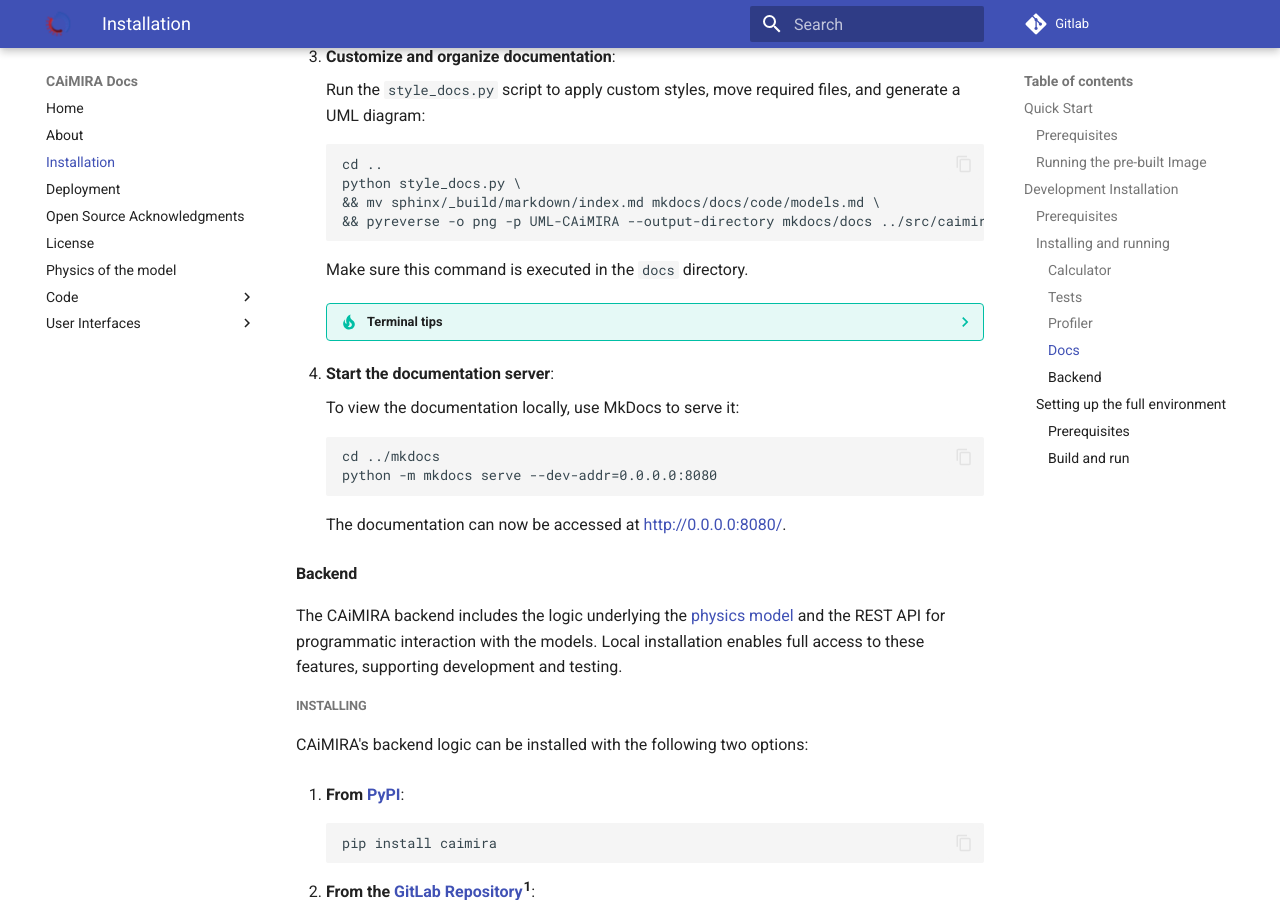
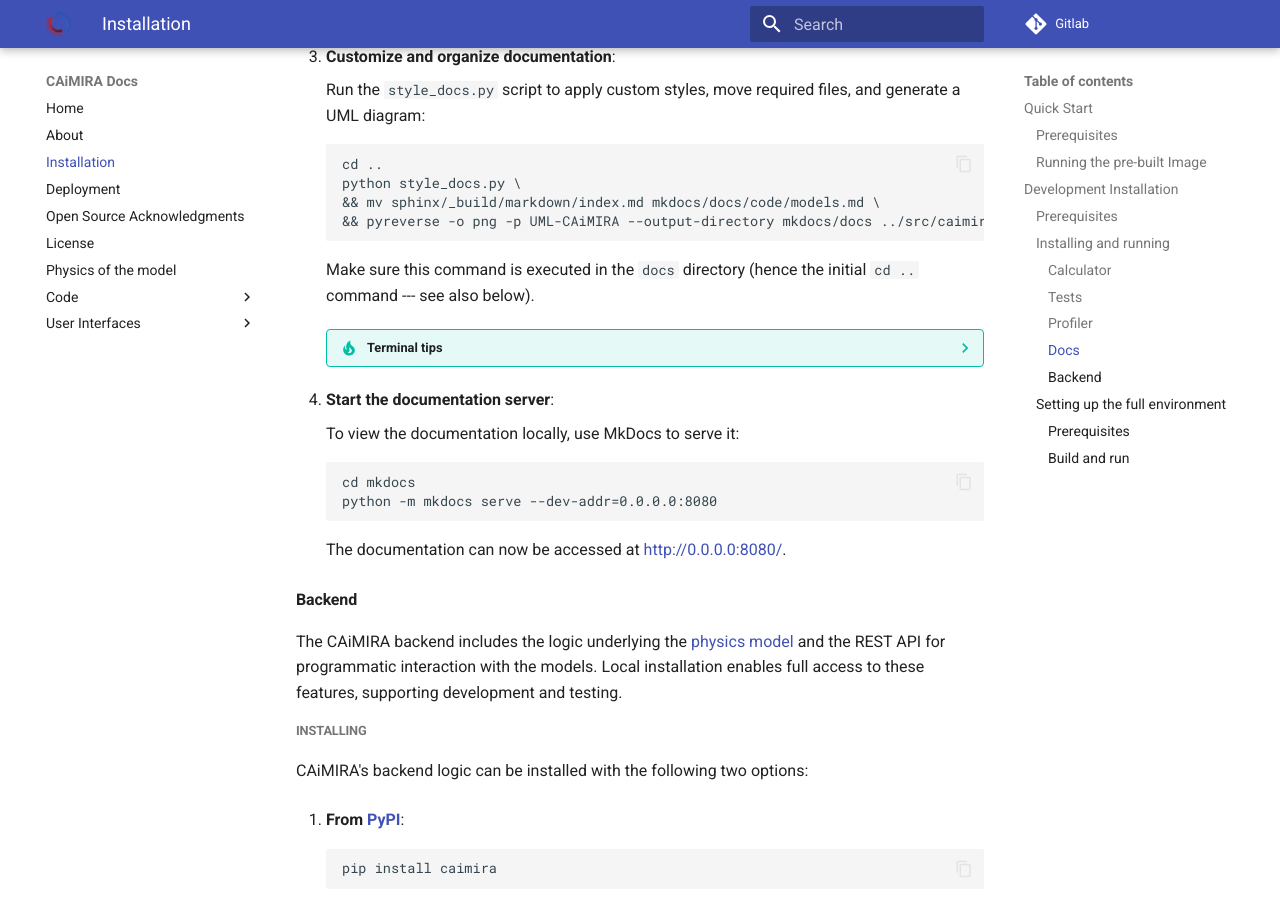
Before and after one commit to CERN/CAiMIRA, an MkDocs documentation site: the page built from caimira/docs/mkdocs/docs/root/installation.md, in a window 1280 px wide and 900 px high, scrolled down 6817 px. Built offline with MkDocs 1.6.1 and Material for MkDocs 9.7.7, drawn with Linux system fonts in a browser that asks for light colours.

Commit message:
Minor improvements to installation documentation (part about the doc compilation)

```diff
--- a/caimira/docs/mkdocs/docs/root/installation.md
+++ b/caimira/docs/mkdocs/docs/root/installation.md
@@ -237,7 +237,7 @@ CAiMIRA includes comprehensive documentation, which can be compiled and viewed l
         && mv sphinx/_build/markdown/index.md mkdocs/docs/code/models.md \
         && pyreverse -o png -p UML-CAiMIRA --output-directory mkdocs/docs ../src/caimira/calculator/models/models.py
 
-    Make sure this command is executed in the `docs` directory.
+    Make sure this command is executed in the `docs` directory (hence the initial `cd ..` command --- see also below).
 
     ???tip "Terminal tips"
 
@@ -258,7 +258,7 @@ CAiMIRA includes comprehensive documentation, which can be compiled and viewed l
 
     To view the documentation locally, use MkDocs to serve it:
 
-        cd ../mkdocs
+        cd mkdocs
         python -m mkdocs serve --dev-addr=0.0.0.0:8080
 
     The documentation can now be accessed at [http://0.0.0.0:8080/](http://0.0.0.0:8080/).
```
